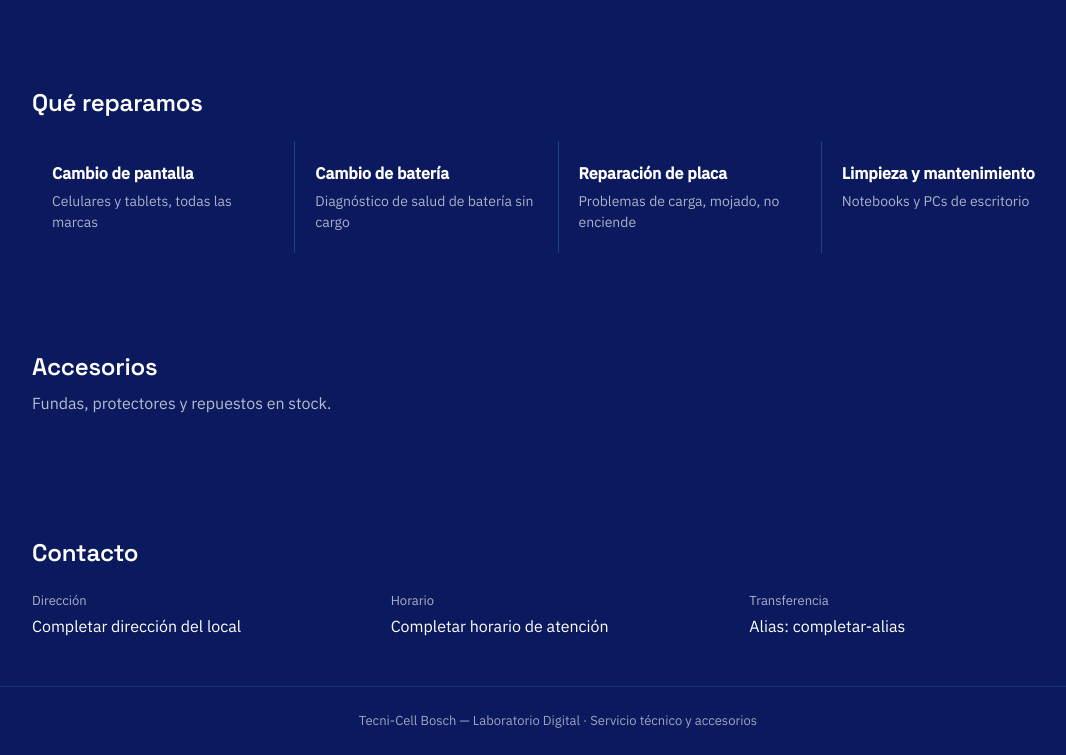
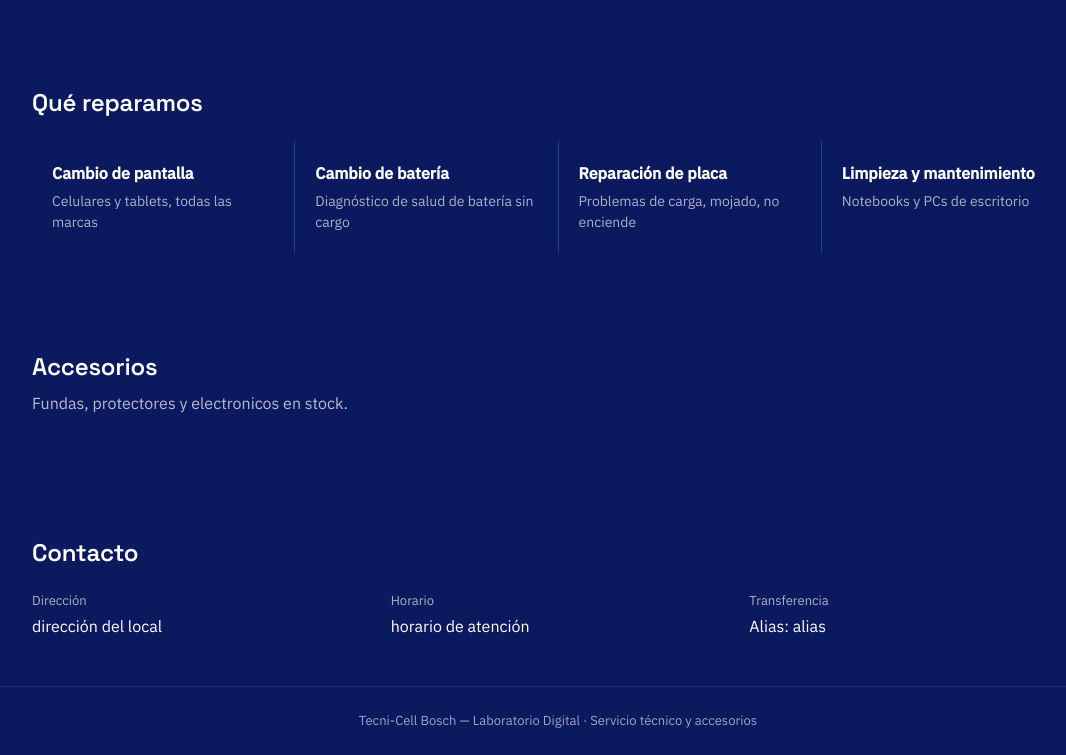
Before and after one commit to ramirojoaquinb/tecnicell.bosch, a plain HTML site: page index.html in a window 1280 px wide. Shown: the part 430-1185 px from the top of the page, without its empty margins (82-1148 px from the left). Drawn offline with Linux system fonts and the light colour scheme; no server answers.

Commit message:
Update index.html

```diff
--- a/index.html
+++ b/index.html
@@ -67,7 +67,7 @@
 
   <section id="accesorios" class="catalog">
     <h2>Accesorios</h2>
-    <p class="catalog-sub">Fundas, protectores y repuestos en stock.</p>
+    <p class="catalog-sub">Fundas, protectores y electronicos en stock.</p>
     <div class="product-grid" id="productGrid">
       <!-- se completa con JS desde products.json -->
     </div>
@@ -78,15 +78,15 @@
     <div class="contact-grid">
       <div>
         <p class="panel-label">Dirección</p>
-        <p>Completar dirección del local</p>
+        <p> dirección del local</p>
       </div>
       <div>
         <p class="panel-label">Horario</p>
-        <p>Completar horario de atención</p>
+        <p> horario de atención</p>
       </div>
       <div>
         <p class="panel-label">Transferencia</p>
-        <p>Alias: completar-alias</p>
+        <p>Alias: alias</p>
       </div>
     </div>
   </section>
```
